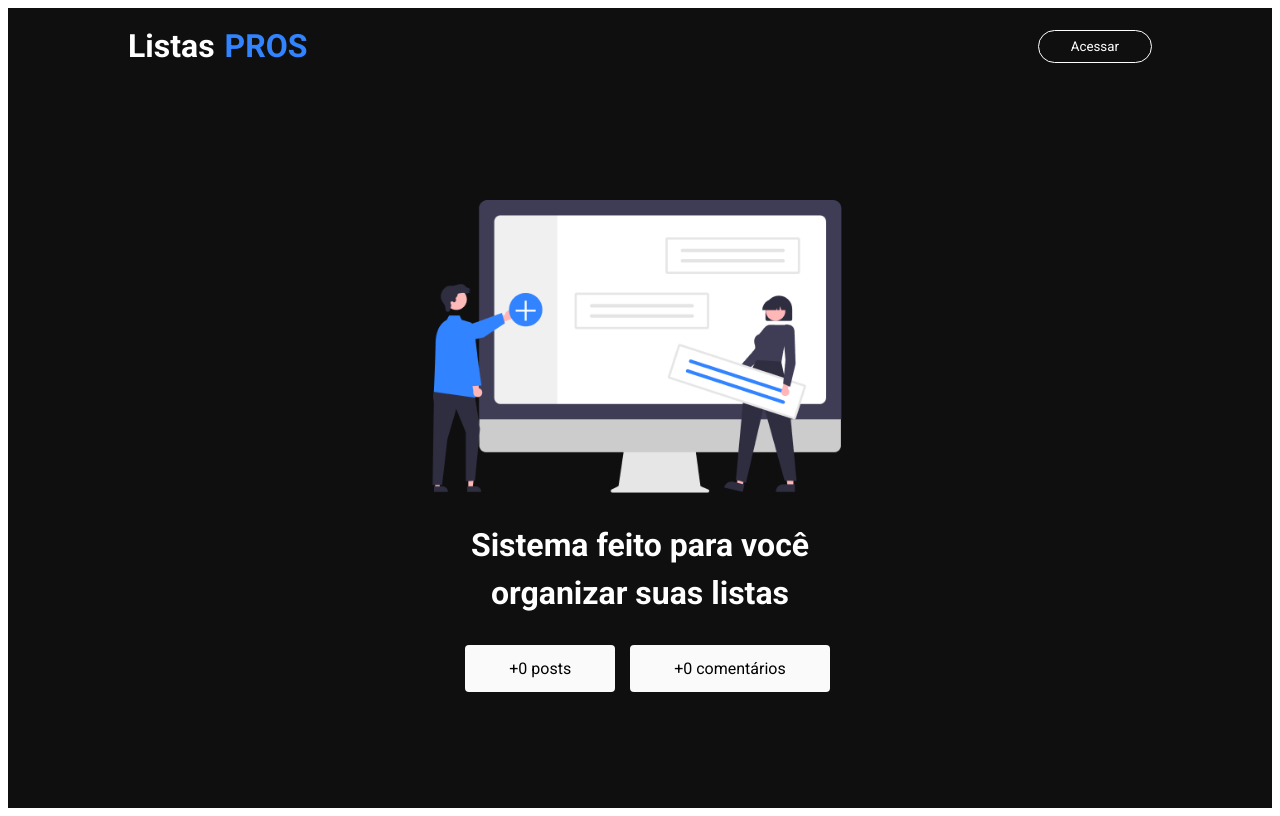
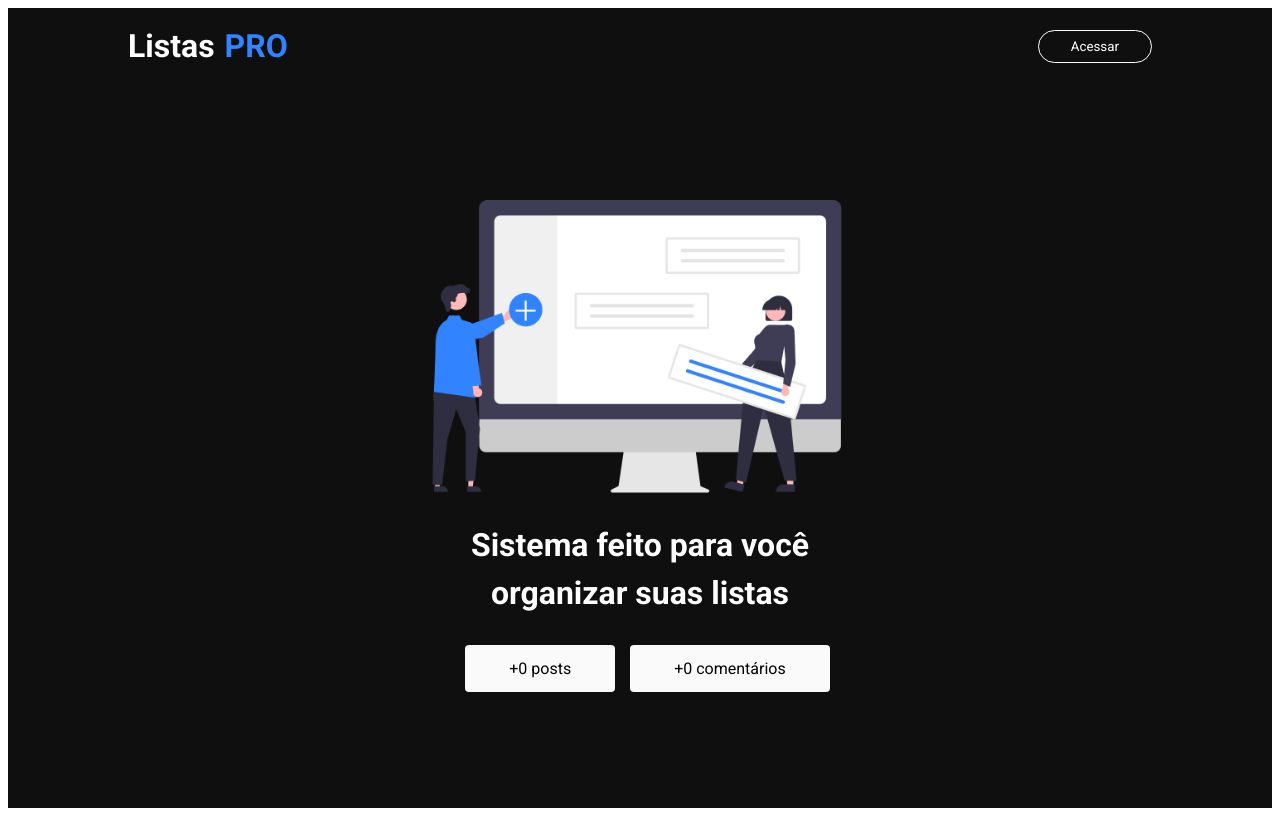
Before and after one commit to MikeSV2809/ListasPRO, a Next.js app: page / in a window 1280 px wide. Built offline with nearby package versions, Linux system fonts and the light colour scheme; no server answers; the database is empty.

Commit message:
Alteração na logo site

```diff
--- a/src/components/header/index.tsx
+++ b/src/components/header/index.tsx
@@ -12,7 +12,7 @@ export function Header() {
                 <nav className={styles.nav}>
                     <Link href="/">
                         <h1 className={styles.logo}>
-                            Listas<span> PROS</span>
+                            Listas<span> PRO</span>
                         </h1>
                     </Link>
                     {session?.user && (
```
